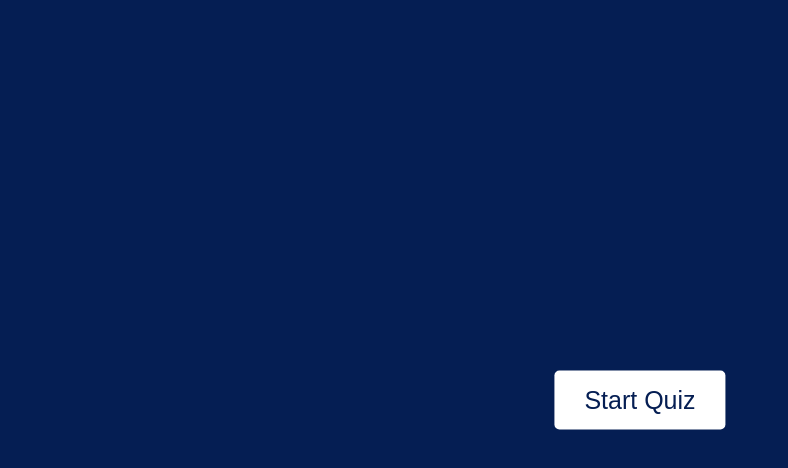
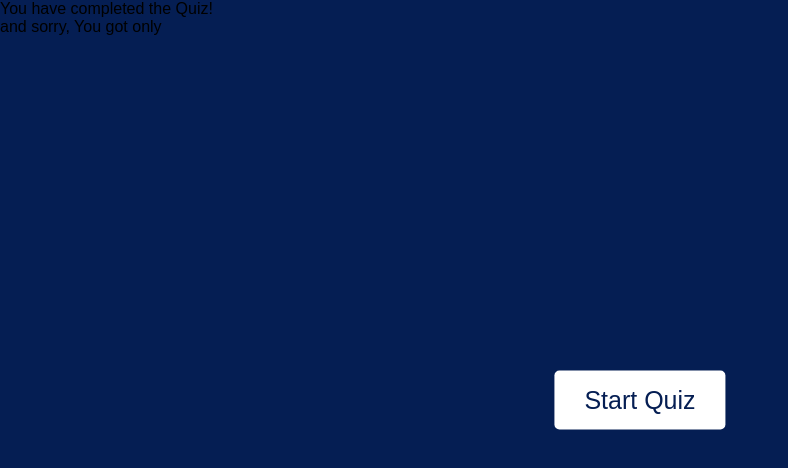
Before and after one commit to Akashkr28/PROJECT_QUIZ_APP, a plain HTML site: page index.html in a window 1280 px wide. Shown: the whole page, without its empty margins (0-788 px from the left). Drawn offline with Linux system fonts and the light colour scheme.

Commit message:
new update

```diff
--- a/index.html
+++ b/index.html
@@ -57,5 +57,15 @@
         </footer>
     </div>
 
+    <!-- Result Box -->
+    <div class="result_box">
+        <div class="icon">
+            <i class="fas fa-crown"></i>
+        </div>
+        <div class="complete_text">You have completed the Quiz!</div>
+        <div class="score_text">
+            <span>and sorry, You got only </span>
+        </div>
+    </div>
 </body>
 </html>
```
